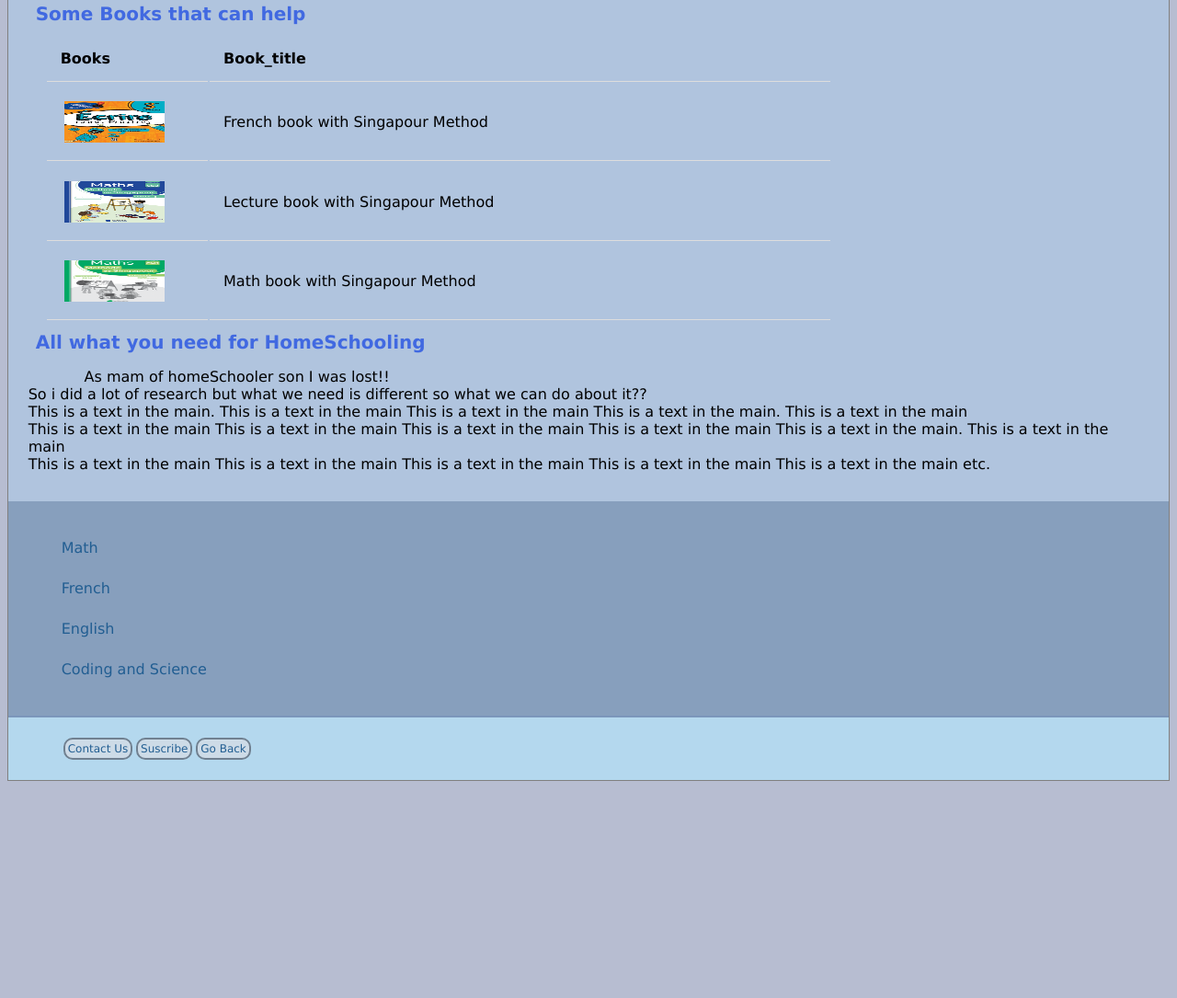
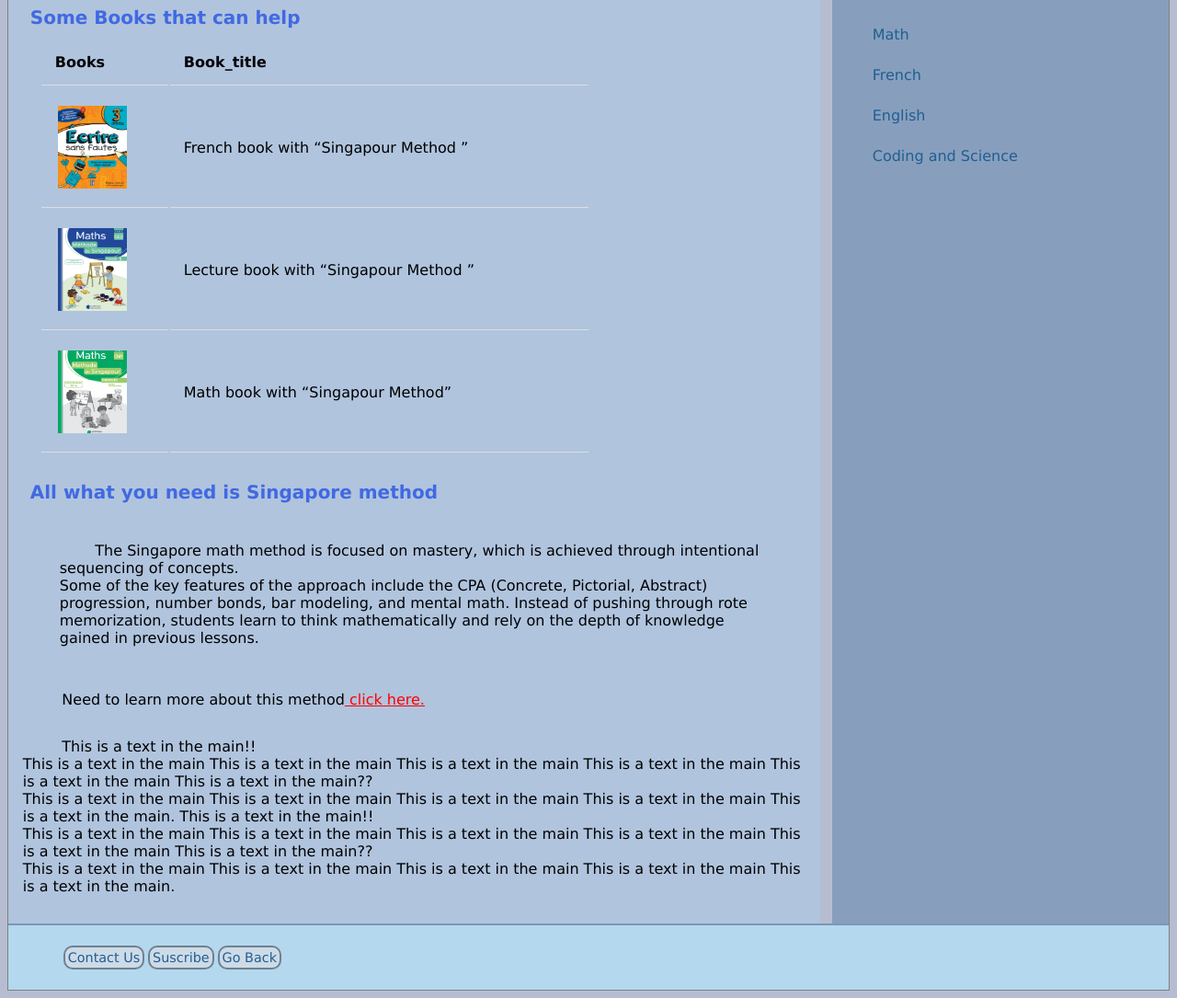
Before and after one commit to N-Feriel/Blog_hSchoolling, a plain HTML site: page ressources.html in a window 1280 px wide. Shown: the part 114-1199 px from the top of the page at 92% size. Before the commit the page ends 971 px from the top, so only its background shows below. Drawn offline with Linux system fonts and the light colour scheme.

Commit message:
update ressource page

```diff
--- a/css/css_style_page.css
+++ b/css/css_style_page.css
@@ -77,7 +77,6 @@ a{
     color: rgb(34, 94, 146);
     text-decoration: none;
 }
-
 p{
     text-indent: 5%;
 }
--- a/css/css_style_ressources.css
+++ b/css/css_style_ressources.css
@@ -1,13 +1,24 @@
-
 ul.mat_list{
     padding-inline-start: 0.5em;
 }
-
 img.tab_book{
     width: 75%;
     height: 90%;
 }
-
+p.expl{
+    display: flex;
+    font-style: bold;
+    font-size: 1em;
+    text-align: start;
+}
+p.citation{
+    font-style: italic;
+    font-size: 1em;
+}
+a.cit{
+    color:red;
+    text-decoration: underline;
+}
 .matBox{
     list-style-type: none;
     border-radius: 20px;
@@ -18,17 +29,16 @@ img.tab_book{
     display: block;
     text-align: left;
 }
-
 table#book_table {
     margin-left: 20px;
     width: 70%;
     text-align: inherit;
+}
+td{
+  height: 50px;
   }
-  td{
-      height: 50px;
-  }
-  th, td {
+th, td {
     padding: 15px;
     text-align: left;
     border-bottom: 1px solid #ddd;
-  }
+}
--- a/css/info_style.css
+++ b/css/info_style.css
@@ -1,7 +1,11 @@
 h4{
     color: rgb(100, 98, 98);
+    margin: 20px 10px 30px;
 }
-
+table{
+    width: 80%;
+    margin-left: 20px;
+}
 table#add_table{
     margin-top: 50px;
 }
@@ -11,8 +15,22 @@ td{
 td.bl{
     font-weight: bold;
 }
-
 td {
     padding: 15px;
     border-bottom: 1px solid #ddd;
-  }
+}
+td#bl{
+    font-weight:bold;
+}
+.button{
+    background-color: rgb(200, 208, 230);
+    display: block;
+    width: 60px;
+    text-align: center;
+    margin: 10px 20px 20px 20px;
+    border-radius: 5px;
+}
+textarea {
+    background-color: rgb(244, 248, 253);
+    border: 1px solid #888;
+}
--- a/css/profil_style.css
+++ b/css/profil_style.css
@@ -9,6 +9,12 @@ img.size_big{
 }
 p.descrition{
     display: flex;
+    font-style: italic;
     font-size: 1em;
     text-align: start;
 }
+figcaption {
+    display: grid;
+    justify-items: center;
+    color: rgb(67, 102, 148);
+}
--- a/ressources.html
+++ b/ressources.html
@@ -5,7 +5,7 @@
         <meta name="viewport" content="width=device-width,initial-scale=1">
         <title>Ressouces Page</title>
         <link rel="stylesheet" href="css/css_style_page.css">
-        <link rel="stylesheet" href="css/css_style_ressources.css"
+        <link rel="stylesheet" href="css/css_style_ressources.css">
         <link rel="stylesheet" href="css/css_style_screen.css">
     </head>
     <body>
@@ -17,7 +17,6 @@
                     <li class="boxList1"><a href="ressources.html">Ressources</a></li>
                     <li class="boxList"><a href="faq.html">FAQ</a></li>
                 </ul> </nav>
-
             </header>
             <main>
                 <h3>Some Books that can help </h3>
@@ -31,37 +30,53 @@
                     <tbody>
                         <tr>
                             <td><img class="tab_book" src="css/images/ecriresansfautes3eannee.jpg" alt="French book 3rd grade"></td>
-                            <td>French book  with Singapour Method </td>
+                            <td>French book  with <q>Singapour Method </q></td>
                         </tr>
                         <tr>
                             <td><img class="tab_book" src="css/images/Méthode-de-Singapour-CE2.png" alt="French book CE2 grade"></td>
-                            <td>Lecture book with Singapour Method  </td>
+                            <td>Lecture book with <q>Singapour Method </q>  </td>
                         </tr>
                         <tr>
                             <td><img class="tab_book" src="css/images/Méthode-de-Singapour-CE2-math.png" alt="French book CE2 grade"img src="css/images/Méthode-de-Singapour-CE2-math.png" alt="Math book CE1 grade"></td>
-                            <td>Math book with Singapour Method</td>
+                            <td>Math book with <q>Singapour Method</q></td>
                         </tr>
+                    </tbody>
+                </table><br>
+                <h3>
+                    All what you need is Singapore method
+                </h3>
+                <blockquote cite="https://www.singaporemath.com/Singapore_Math_s/331.htm">
+                    <p> The Singapore math method is focused on mastery, which is
+                    achieved through intentional sequencing of concepts. </br>
+                    Some of the key features of the approach include the CPA
+                    (Concrete, Pictorial, Abstract) progression, number bonds,
+                    bar modeling, and mental math.
+                    Instead of pushing through rote memorization,
+                    students learn to think mathematically and rely on
+                    the depth of knowledge gained in previous lessons.
+                    </p>
+                </blockquote>
 
-                    </tbody>
-                </table>
-
-                <h3>
-                    All what you need for HomeSchooling
-                </h3>
-                <p> As mam of homeSchooler son I was lost!!</br>
-                    So i did a lot of research but what we need is different
-                    so what we can do about it??</br>
-                    This is a text in the main.
+                <p> Need to learn more about this method<a class="cit" href="https://www.singaporemath.com/Singapore_Math_s/331.htm">
+                    click here.</a></p>
+               <P id="expl">
+                    This is a text in the main!!</br>
                     This is a text in the main This is a text in the main
-                    This is a text in the main.
-                    This is a text in the main</br>
+                    This is a text in the main This is a text in the main
+                    This is a text in the main
+                    This is a text in the main??</br>
                     This is a text in the main This is a text in the main
                     This is a text in the main This is a text in the main
                     This is a text in the main.
-                    This is a text in the main</br>
+                    This is a text in the main!!</br>
                     This is a text in the main This is a text in the main
                     This is a text in the main This is a text in the main
-                    This is a text in the main etc.</p>
+                    This is a text in the main
+                    This is a text in the main??</br>
+                    This is a text in the main This is a text in the main
+                    This is a text in the main This is a text in the main
+                    This is a text in the main.
+               </P>
             </main>
             <aside>
                 <ul class="mat_list">
@@ -70,7 +85,6 @@
                     <li class="matBox"><a href="English_page.html">English</a></li>
                     <li class="matBox"><a href="code_page.html">Coding and Science</a></li>
                 </ul>
-
             </aside>
             <footer>
                 <nav> <ul class="footer_list">
@@ -80,6 +94,5 @@
                 </ul> </nav>
             </footer>
         </div>
-
     </body>
 </html>
```
Also changed, not shown: info_page.html (+8 -7 lines), profil.html (+10 -5 lines).
